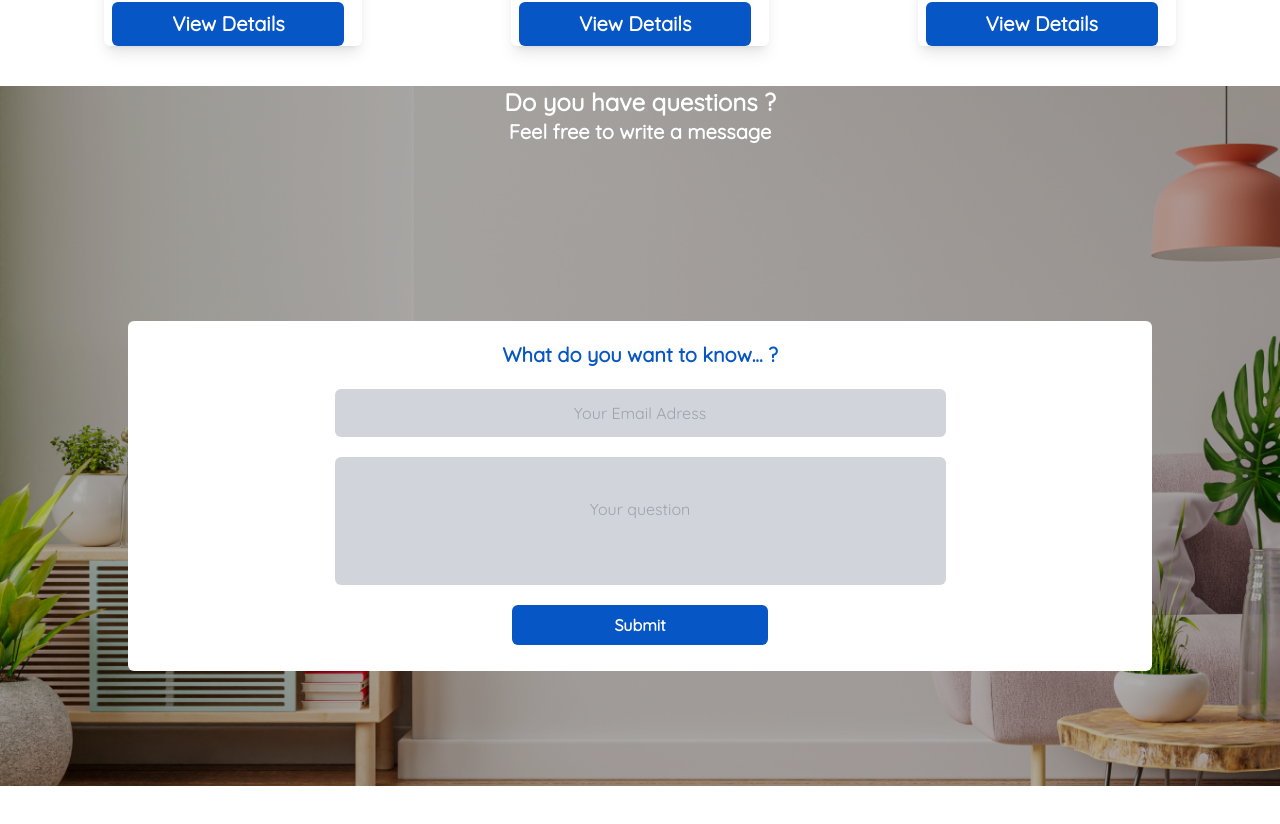
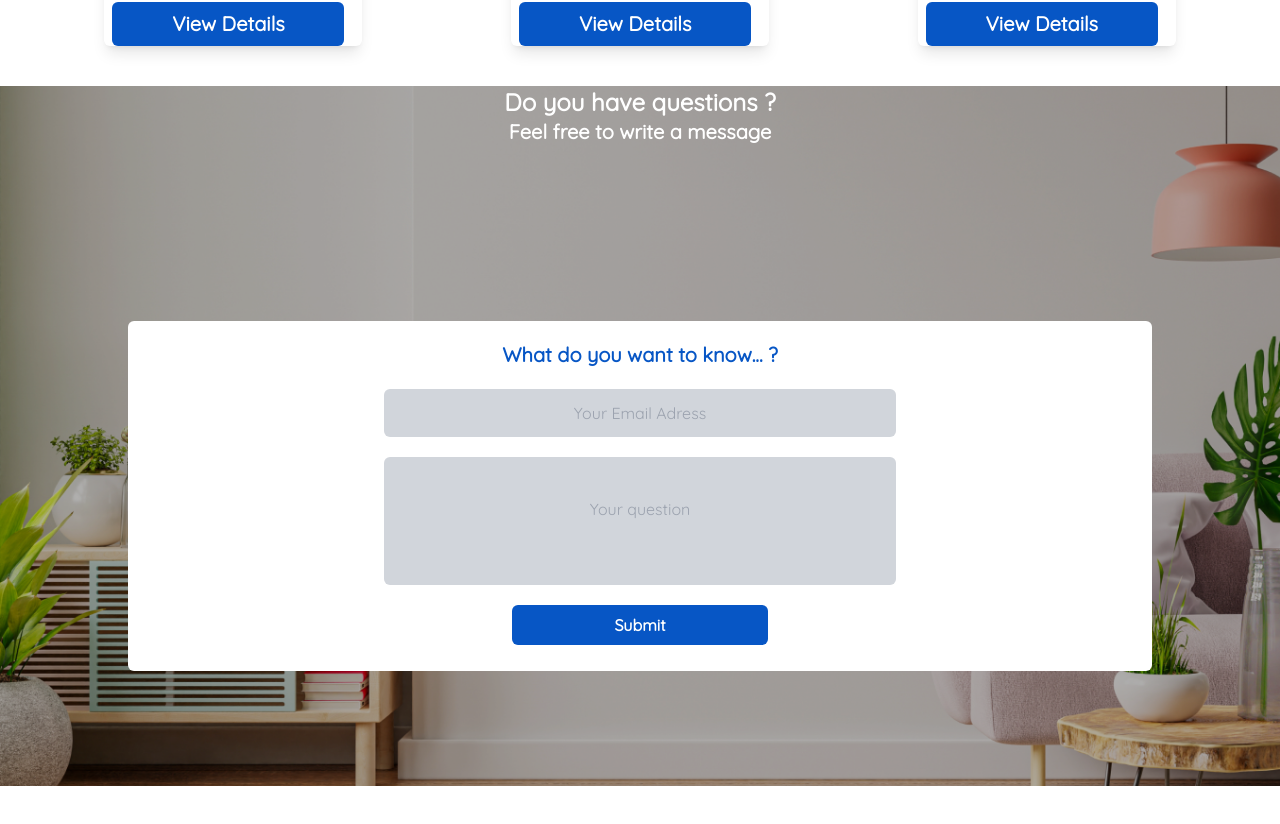
Before and after one commit to danielgen01/nakama_property_page, a React (Vite) app: page / in a window 1280 px wide. Shown: the part 2920-3744 px from the top of the page. Built offline with nearby package versions, Linux system fonts and the light colour scheme.

Commit message:
remove px from input and change width

```diff
--- a/src/components/ContactBanner/Formbox.tsx
+++ b/src/components/ContactBanner/Formbox.tsx
@@ -7,14 +7,14 @@ const Formbox = () => {
         <h3 className="text-main-light-blue font-bold mt-5 text-xl">
           What do you want to know... ?
         </h3>
-        <div className="input-fields flex flex-col gap-5">
+        <div className="input-fields flex flex-col gap-5 w-3/4 lg:w-1/2">
           <input
             type="text"
-            className="bg-gray-300 py-3 lg:px-52 w-full rounded-md text-center"
+            className="bg-gray-300 py-3  w-full rounded-md text-center"
             placeholder="Your Email Adress"
           />
           <textarea
-            className="bg-gray-300 py-10 w-full px-10  lg:px-52 rounded-md text-center resize-none"
+            className="bg-gray-300 py-10 w-full    rounded-md text-center resize-none"
             placeholder="Your question"
           />
         </div>
```
